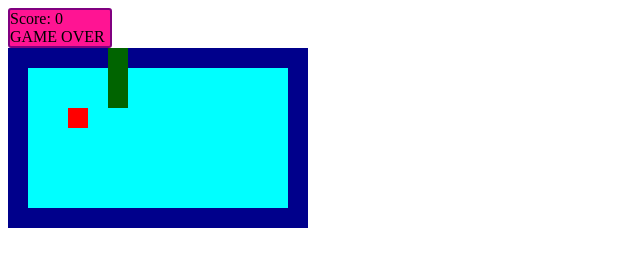
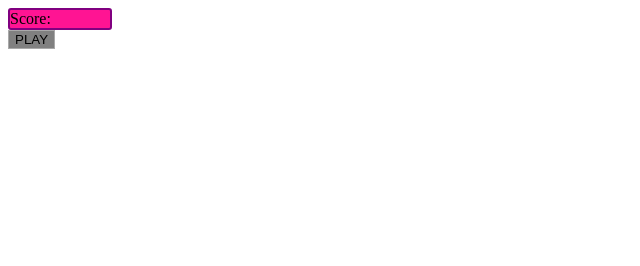
Before and after one commit to vdtodorov93/SnakeForBrowser, a plain HTML site: page index.html in a window 1280 px wide. Shown: the whole page, without its empty margins (0-640 px from the left). Drawn offline with Linux system fonts and the light colour scheme.

Commit message:
Fixing some bugs in the game

```diff
--- a/css/snake.css
+++ b/css/snake.css
@@ -20,6 +20,7 @@
     padding: 0;
     margin: 0;
     display: inline-block;
+    border: 1px solid black;
 }
 
 #container > div {
@@ -35,3 +36,8 @@
     border-radius: 3px;
     width: 100px;
 }
+
+button {
+    border: 1px solid darkgray;
+    background-color: gray;
+}
--- a/index.html
+++ b/index.html
@@ -7,11 +7,15 @@
 </head>
 <body>
 <div id="score-section">
-    Score: <span id="score"></span>
+    <span>
+        Score:
+        <span id="score"></span>
+    </span>
+    <span id="game-status"></span>
 </div>
 <div id="container">
-
 </div>
+<button id="play-btn">PLAY</button>
 
 <script src="js/lib/jquery.js"></script>
 <script src="js/snake.js"></script>
--- a/js/snake.js
+++ b/js/snake.js
@@ -20,9 +20,9 @@ var matrix = [
     [1, 1, 1, 1, 1, 1, 1, 1, 1, 1, 1, 1, 1, 1, 1],
     [1, 0, 0, 0, 0, 0, 0, 0, 0, 0, 0, 0, 0, 0, 1],
     [1, 0, 0, 0, 0, 0, 0, 0, 0, 0, 0, 0, 0, 0, 1],
-    [1, 0, 0, 2, 0, 0, 0, 0, 0, 0, 0, 0, 0, 0, 1],
-    [1, 0, 0, 0, 0, 0, 0, 0, 0, 0, 0, 0, 0, 0, 1],
-    [1, 0, 0, 0, 0, 0, 0, 0, 0, 0, 0, 0, 0, 0, 1],
+    [1, 0, 0, 2, 0, 0, 1, 0, 0, 0, 0, 0, 0, 0, 1],
+    [1, 0, 0, 0, 0, 0, 1, 1, 0, 0, 0, 0, 0, 0, 1],
+    [1, 0, 0, 1, 0, 0, 1, 1, 0, 0, 0, 0, 0, 0, 1],
     [1, 0, 0, 0, 0, 0, 0, 0, 0, 0, 0, 0, 0, 0, 1],
     [1, 0, 0, 0, 0, 0, 0, 0, 0, 0, 0, 0, 0, 0, 1],
     [1, 1, 1, 1, 1, 1, 1, 1, 1, 1, 1, 1, 1, 1, 1]
@@ -87,12 +87,25 @@ function visualizeMap(matrix) {
 var gameInterval;
 
 function startGame() {
+    $('#game-status').html('');
+    clearMatrix();
     document.onkeydown = changeDirectionEvent;
     theSnake = new Snake([new Position(5, 5), new Position(5, 6)]);
     applySnake(theSnake, matrix);
     updateScore(0);
     visualizeMap(matrix);
-    gameInterval = setInterval(playTurn, miliseconds)
+    gameInterval = setInterval(playTurn, miliseconds);
+}
+
+function clearMatrix() {
+    for(var i = 0; i < matrix.length; i+=1) {
+        for(var j = 0; j < matrix[0].length; j+=1) {
+            if(matrix[i][j] === FieldEnum.SNAKE) {
+                matrix[i][j] = FieldEnum.FREE;
+            }
+        }
+    }
+    score = -1;
 }
 
 function playTurn() {
@@ -128,10 +141,11 @@ function playTurn() {
         var pos = theSnake.body.pop();
         matrix[pos.x][pos.y] = FieldEnum.FREE;
     }
-    applySnake(theSnake, matrix);
-    visualizeMap(matrix);
     if(lost) {
         clearInterval(gameInterval);
+    } else {
+        applySnake(theSnake, matrix);
+        visualizeMap(matrix);
     }
 }
 
@@ -175,7 +189,7 @@ function changeDirectionEvent (e) {
 }
 
 function gameOver() {
-    $('#score-section').append('<span>GAME OVER</span>')
+    $('#game-status').html('GAME OVER')
 }
 
 function generateNewFruit() {
@@ -188,4 +202,4 @@ function generateNewFruit() {
     matrix[x][y] = FieldEnum.FRUIT;
 }
 
-startGame();
+$('#play-btn').on('click', startGame);
```
